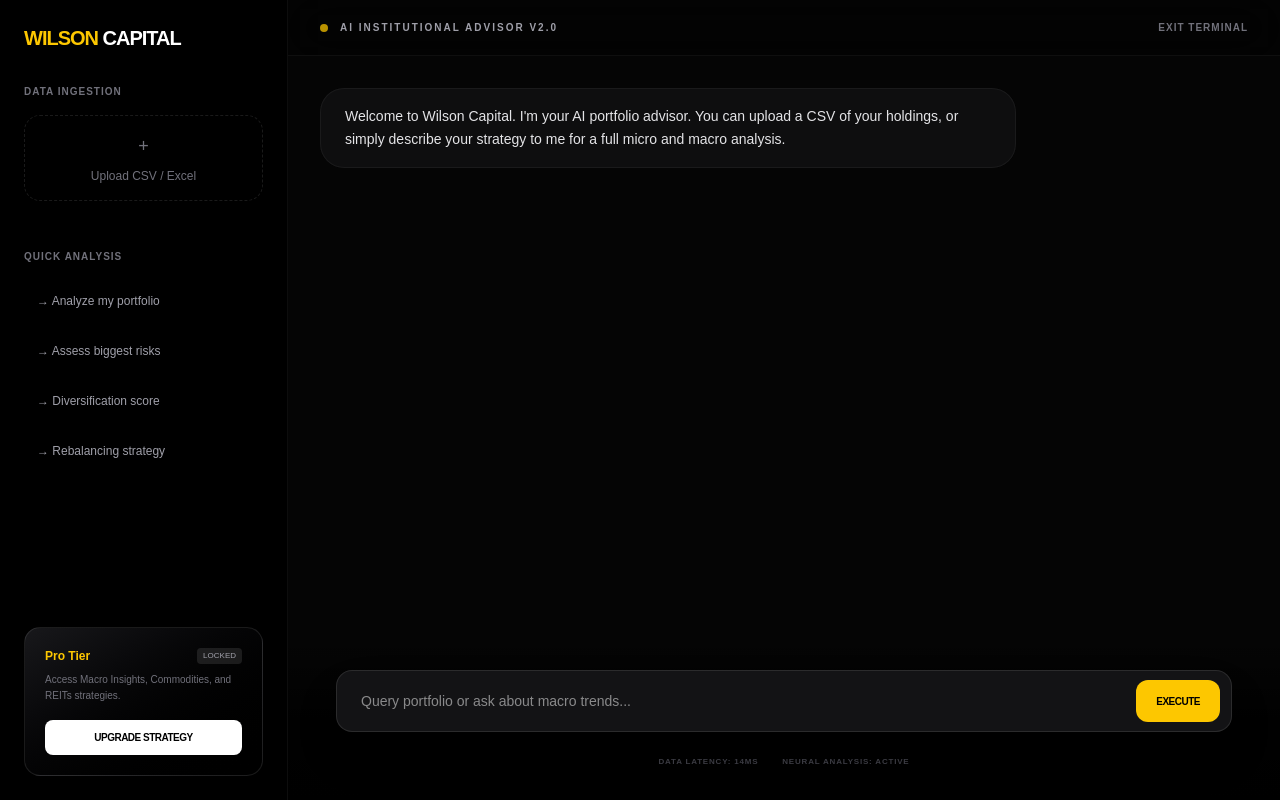
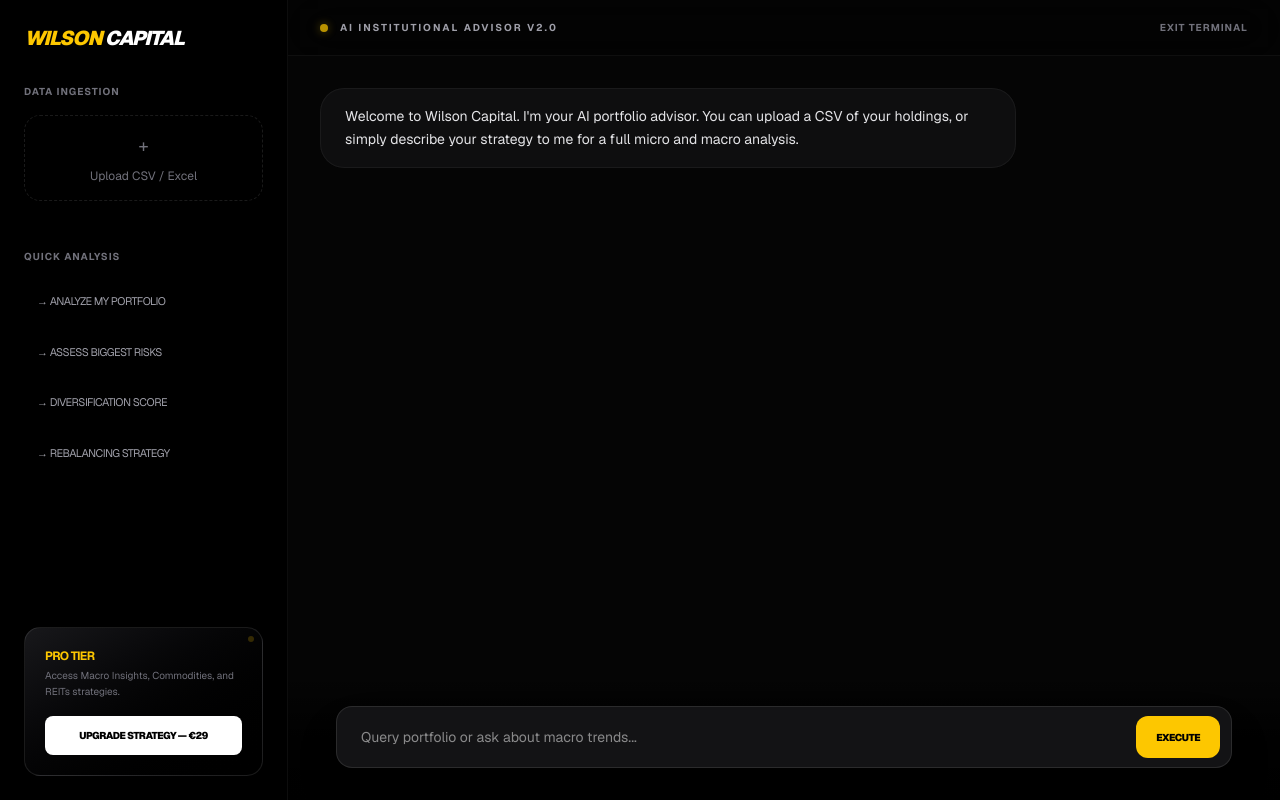
Before and after one commit to AlexanderWilsonCapital/A-Wilson-Capital, a Next.js app: page /analyze in a window 1280 px wide. Built offline with nearby package versions, Linux system fonts and the light colour scheme.

Commit message:
Final terminal build with verified stripe logic

```diff
--- a/app/analyze/page.tsx
+++ b/app/analyze/page.tsx
@@ -16,6 +16,14 @@
   const [portfolioData, setPortfolioData] = useState('');
   const fileRef = useRef<HTMLInputElement>(null);
 
+  // --- ACTIONABLE UPGRADE LOGIC ---
+  const handleUpgrade = (e: React.MouseEvent) => {
+    e.preventDefault(); // Prevents any parent link interference
+    console.log("Redirecting to Stripe...");
+    window.location.href = "https://buy.stripe.com/5kQ3cw6zzea6gi62jM38401";
+  };
+
+  // --- FILE UPLOAD LOGIC ---
   const handleFile = (e: React.ChangeEvent<HTMLInputElement>) => {
     const file = e.target.files?.[0];
     if (!file) return;
@@ -31,6 +39,7 @@
     reader.readAsText(file);
   };
 
+  // --- AI MESSAGE LOGIC ---
   const sendMessage = async () => {
     if (!input.trim() || loading) return;
     const userMsg = input.trim();
@@ -53,11 +62,11 @@
   };
 
   return (
-    <div className="flex h-screen bg-[#050505] text-white selection:bg-yellow-400/30">
+    <div className="flex h-screen bg-[#050505] text-white selection:bg-yellow-400/30 font-sans overflow-hidden">
       {/* Sidebar - Command Center */}
-      <aside className="w-72 border-r border-white/5 bg-black p-6 hidden lg:flex flex-col gap-8">
-        <Link href="/" className="text-xl font-black tracking-tighter text-yellow-400">
-          WILSON <span className="text-white">CAPITAL</span>
+      <aside className="w-72 border-r border-white/5 bg-black p-6 hidden lg:flex flex-col gap-8 flex-shrink-0">
+        <Link href="/" className="text-xl font-black tracking-tighter text-yellow-400 italic">
+          WILSON <span className="text-white italic-none">CAPITAL</span>
         </Link>
 
         {/* Upload Section */}
@@ -67,7 +76,7 @@
             onClick={() => fileRef.current?.click()}
             className={`w-full py-4 px-4 border border-dashed rounded-2xl text-xs transition-all flex flex-col items-center gap-2 ${
               portfolioData
-              ? 'border-yellow-400/50 bg-yellow-400/5 text-yellow-400'
+              ? 'border-yellow-400/50 bg-yellow-400/5 text-yellow-400 shadow-[0_0_20px_rgba(250,204,21,0.1)]'
               : 'border-white/10 text-zinc-500 hover:border-yellow-400/40 hover:text-zinc-300'
             }`}
           >
@@ -78,14 +87,14 @@
         </div>
 
         {/* Quick Actions */}
-        <div className="flex-1 space-y-4">
+        <div className="flex-1 space-y-4 overflow-y-auto">
           <p className="text-[10px] font-bold text-zinc-500 uppercase tracking-widest">Quick Analysis</p>
           <div className="space-y-2">
             {['Analyze my portfolio', 'Assess biggest risks', 'Diversification score', 'Rebalancing strategy'].map((q, i) => (
               <button
                 key={i}
                 onClick={() => setInput(q)}
-                className="w-full text-left text-xs text-zinc-400 hover:text-yellow-400 p-3 rounded-xl hover:bg-white/5 transition border border-transparent hover:border-white/5"
+                className="w-full text-left text-[11px] text-zinc-400 hover:text-yellow-400 p-3 rounded-xl hover:bg-white/5 transition border border-transparent hover:border-white/5 uppercase tracking-tighter"
               >
                 → {q}
               </button>
@@ -93,30 +102,34 @@
           </div>
         </div>
 
-        {/* Pro Upsell */}
-        <div className="p-5 rounded-2xl bg-gradient-to-br from-zinc-900 to-black border border-white/10">
-          <div className="flex justify-between items-start mb-2">
-            <p className="text-xs font-bold text-yellow-400">Pro Tier</p>
-            <span className="text-[8px] bg-white/10 px-1.5 py-0.5 rounded text-zinc-400 uppercase">Locked</span>
+        {/* Actionable Pro Upsell - THE FIX IS HERE */}
+        <div className="p-5 rounded-2xl bg-gradient-to-br from-zinc-900 to-black border border-white/10 relative overflow-hidden group z-50">
+          <div className="absolute top-0 right-0 p-2 opacity-20 group-hover:opacity-100 transition-opacity">
+             <div className="h-1.5 w-1.5 bg-yellow-400 rounded-full animate-ping" />
           </div>
+          <p className="text-xs font-bold text-yellow-400 uppercase tracking-tighter mb-1">Pro Tier</p>
           <p className="text-[10px] text-zinc-500 mb-4 leading-relaxed">Access Macro Insights, Commodities, and REITs strategies.</p>
-          <button className="w-full py-2.5 bg-white text-black text-[10px] font-black rounded-lg hover:bg-zinc-200 transition uppercase tracking-tighter">Upgrade Strategy</button>
+          <button
+            onClick={handleUpgrade}
+            className="w-full py-3 bg-white text-black text-[10px] font-black rounded-lg hover:bg-yellow-400 transition-all uppercase tracking-tighter cursor-pointer relative z-[60]"
+          >
+            Upgrade Strategy — €29
+          </button>
         </div>
       </aside>
 
       {/* Main Chat Interface */}
-      <main className="flex-1 flex flex-col bg-[#050505] relative">
-        {/* Top Header */}
+      <main className="flex-1 flex flex-col bg-[#050505] relative overflow-hidden">
         <header className="px-8 py-5 border-b border-white/5 flex justify-between items-center bg-black/40 backdrop-blur-xl sticky top-0 z-10">
           <div className="flex items-center gap-3">
-            <div className="h-2 w-2 rounded-full bg-yellow-400 animate-pulse" />
+            <div className="h-2 w-2 rounded-full bg-yellow-400 animate-pulse shadow-[0_0_10px_rgba(250,204,21,0.5)]" />
             <h2 className="text-[10px] font-bold uppercase tracking-[0.2em] text-zinc-400">AI Institutional Advisor v2.0</h2>
           </div>
           <Link href="/" className="text-[10px] font-bold text-zinc-500 hover:text-white uppercase tracking-widest transition">Exit Terminal</Link>
         </header>
 
         {/* Chat Messages */}
-        <section className="flex-1 overflow-y-auto p-8 space-y-8 custom-scrollbar">
+        <section className="flex-1 overflow-y-auto p-8 space-y-8 scroll-smooth">
           {messages.map((m, i) => (
             <div key={i} className={`flex ${m.role === 'user' ? 'justify-end' : 'justify-start'}`}>
               <div className={`max-w-[75%] px-6 py-4 rounded-3xl text-sm leading-relaxed ${
@@ -128,7 +141,7 @@
               </div>
             </div>
           ))}
-          {loading && (
+          {loading && input && (
             <div className="flex justify-start">
               <div className="bg-zinc-900/50 border border-white/5 px-6 py-4 rounded-3xl text-xs text-zinc-500 italic animate-pulse">
                 Consulting macro engine...
@@ -155,10 +168,6 @@
               Execute
             </button>
           </div>
-          <div className="flex justify-center gap-6 mt-6">
-             <span className="text-[8px] text-zinc-700 uppercase tracking-widest font-bold text-center">Data latency: 14ms</span>
-             <span className="text-[8px] text-zinc-700 uppercase tracking-widest font-bold text-center">Neural Analysis: Active</span>
-          </div>
         </footer>
       </main>
     </div>
```
